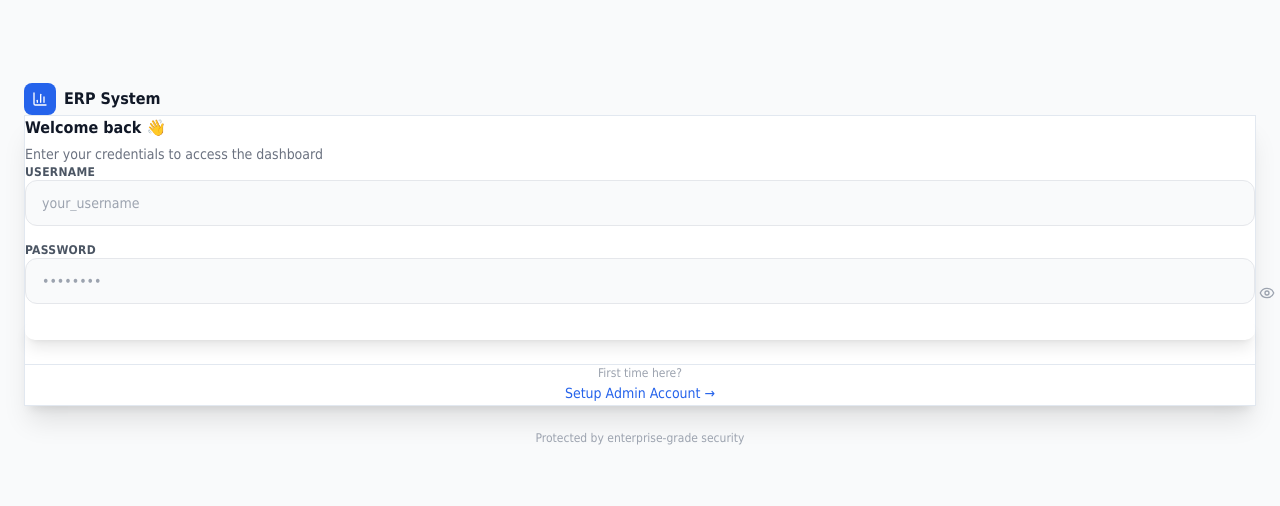
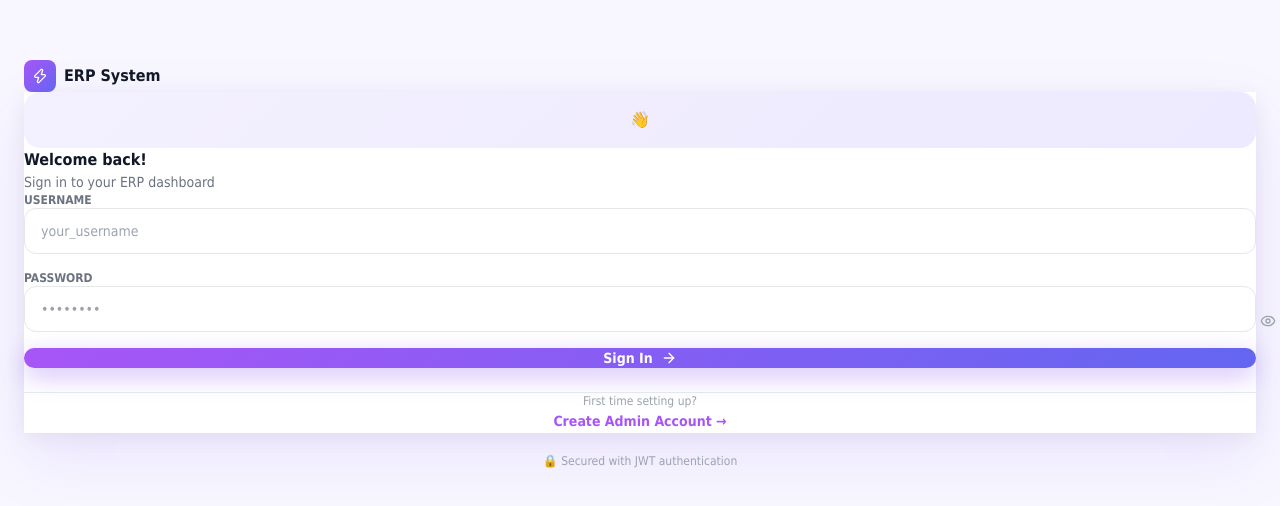
Before and after one commit to Ramesh-Raoufi/erp-next, a Next.js app: page /login in a window 1280 px wide. Shown: the part 136-642 px from the top of the page. Built offline with nearby package versions, Linux system fonts and the light colour scheme; a web font is replaced by a local one.

Commit message:
feat: premium login page - deep purple/indigo theme, grid pattern, glow orbs, animated dots

```diff
--- a/page-components/LoginPage.tsx
+++ b/page-components/LoginPage.tsx
@@ -1,7 +1,7 @@
 "use client";
 import { useEffect, useState } from "react";
 import { useRouter } from "next/navigation";
-import { Eye, EyeOff, Package, TrendingUp, Truck, BarChart3, Shield, ArrowRight, ChevronLeft } from "lucide-react";
+import { Eye, EyeOff, Package, TrendingUp, Truck, BarChart3, ArrowRight, ChevronLeft, Zap } from "lucide-react";
 import { useAuth } from "@/lib/auth";
 
 const FEATURES = [
@@ -29,7 +29,6 @@ export function LoginPage() {
     if (token) router.replace("/app/dashboard");
   }, [router, token]);
 
-  // Auto-cycle features
   useEffect(() => {
     const t = setInterval(() => setActiveFeature((i) => (i + 1) % FEATURES.length), 3000);
     return () => clearInterval(t);
@@ -50,47 +49,55 @@ export function LoginPage() {
     }
   }
 
+  const inputCls = "w-full rounded-xl border border-gray-200 px-4 py-3 text-sm text-gray-900 placeholder-gray-400 focus:outline-none focus:ring-2 focus:ring-violet-500 focus:border-transparent transition-all bg-white";
+
   return (
-    <div className="min-h-screen flex bg-white">
+    <div className="min-h-screen flex">
 
-      {/* ─── LEFT PANEL ─── */}
-      <div className="hidden lg:flex lg:w-[55%] relative overflow-hidden bg-gradient-to-br from-slate-900 via-blue-950 to-slate-900">
+      {/* ── LEFT PANEL ── */}
+      <div className="hidden lg:flex lg:w-1/2 relative overflow-hidden" style={{ background: "linear-gradient(135deg, #0f0c29, #302b63, #24243e)" }}>
 
-        {/* Decorative circles */}
-        <div className="absolute -top-32 -left-32 w-96 h-96 bg-blue-500/10 rounded-full blur-3xl" />
-        <div className="absolute -bottom-32 -right-32 w-96 h-96 bg-indigo-500/10 rounded-full blur-3xl" />
-        <div className="absolute top-1/2 left-1/2 -translate-x-1/2 -translate-y-1/2 w-[600px] h-[600px] bg-blue-600/5 rounded-full" />
+        {/* Glowing orbs */}
+        <div className="absolute top-20 left-10 w-72 h-72 rounded-full opacity-20" style={{ background: "radial-gradient(circle, #a855f7, transparent)" }} />
+        <div className="absolute bottom-20 right-10 w-96 h-96 rounded-full opacity-15" style={{ background: "radial-gradient(circle, #6366f1, transparent)" }} />
+        <div className="absolute top-1/2 left-1/2 -translate-x-1/2 -translate-y-1/2 w-[500px] h-[500px] rounded-full opacity-10" style={{ background: "radial-gradient(circle, #8b5cf6, transparent)" }} />
+
+        {/* Grid pattern overlay */}
+        <div className="absolute inset-0 opacity-5" style={{
+          backgroundImage: "linear-gradient(rgba(255,255,255,0.1) 1px, transparent 1px), linear-gradient(90deg, rgba(255,255,255,0.1) 1px, transparent 1px)",
+          backgroundSize: "40px 40px"
+        }} />
 
         <div className="relative z-10 flex flex-col justify-between p-14 w-full">
 
           {/* Logo */}
           <div className="flex items-center gap-3">
-            <div className="w-10 h-10 bg-gradient-to-br from-blue-400 to-blue-600 rounded-xl flex items-center justify-center shadow-lg shadow-blue-500/30">
-              <BarChart3 className="h-5 w-5 text-white" />
+            <div className="w-10 h-10 rounded-xl flex items-center justify-center" style={{ background: "linear-gradient(135deg, #a855f7, #6366f1)" }}>
+              <Zap className="h-5 w-5 text-white" />
             </div>
             <span className="text-white font-bold text-xl tracking-tight">ERP System</span>
           </div>
 
-          {/* Main content */}
+          {/* Hero text */}
           <div className="space-y-10">
             <div>
-              <div className="inline-flex items-center gap-2 bg-blue-500/20 border border-blue-400/30 rounded-full px-4 py-1.5 mb-6">
+              <div className="inline-flex items-center gap-2 rounded-full px-4 py-1.5 mb-6 border border-purple-400/30" style={{ background: "rgba(168,85,247,0.15)" }}>
                 <span className="w-2 h-2 bg-green-400 rounded-full animate-pulse" />
-                <span className="text-blue-200 text-xs font-medium">All systems operational</span>
+                <span className="text-purple-200 text-xs font-medium">All systems operational</span>
               </div>
-              <h1 className="text-5xl font-bold text-white leading-tight tracking-tight">
-                Run your business<br />
-                <span className="text-transparent bg-clip-text bg-gradient-to-r from-blue-400 to-cyan-400">
-                  with confidence
+              <h1 className="text-5xl font-extrabold text-white leading-tight tracking-tight">
+                Business at<br />
+                <span style={{ background: "linear-gradient(90deg, #a855f7, #6366f1, #06b6d4)", WebkitBackgroundClip: "text", WebkitTextFillColor: "transparent" }}>
+                  full speed
                 </span>
               </h1>
-              <p className="mt-5 text-blue-200/80 text-lg leading-relaxed max-w-md">
-                The complete ERP solution for logistics, finance, and inventory — all in one place.
+              <p className="mt-5 text-purple-200/70 text-base leading-relaxed max-w-sm">
+                The complete ERP for logistics, finance, and inventory — all in one powerful platform.
               </p>
             </div>
 
-            {/* Feature cards */}
-            <div className="space-y-3">
+            {/* Animated features */}
+            <div className="space-y-2">
               {FEATURES.map((feat, i) => {
                 const Icon = feat.icon;
                 const isActive = i === activeFeature;
@@ -99,53 +106,66 @@ export function LoginPage() {
                     key={feat.title}
                     type="button"
                     onClick={() => setActiveFeature(i)}
-                    className={`w-full flex items-center gap-4 p-4 rounded-2xl transition-all duration-300 text-left ${
-                      isActive
-                        ? "bg-white/10 border border-white/20 shadow-lg"
-                        : "hover:bg-white/5 border border-transparent"
+                    className={`w-full flex items-center gap-4 p-4 rounded-2xl text-left transition-all duration-500 ${
+                      isActive ? "border border-purple-400/40" : "border border-transparent hover:border-white/10"
                     }`}
+                    style={isActive ? { background: "rgba(168,85,247,0.2)" } : { background: "rgba(255,255,255,0.03)" }}
                   >
-                    <div className={`w-10 h-10 rounded-xl flex items-center justify-center shrink-0 transition-all ${
-                      isActive ? "bg-blue-500 shadow-lg shadow-blue-500/40" : "bg-white/10"
-                    }`}>
-                      <Icon className={`h-5 w-5 ${isActive ? "text-white" : "text-blue-300"}`} />
+                    <div className={`w-10 h-10 rounded-xl flex items-center justify-center shrink-0 transition-all`}
+                      style={isActive
+                        ? { background: "linear-gradient(135deg, #a855f7, #6366f1)" }
+                        : { background: "rgba(255,255,255,0.08)" }
+                      }
+                    >
+                      <Icon className="h-5 w-5 text-white" />
                     </div>
-                    <div>
-                      <p className={`font-semibold text-sm ${isActive ? "text-white" : "text-blue-200"}`}>{feat.title}</p>
-                      <p className={`text-xs mt-0.5 ${isActive ? "text-blue-200" : "text-blue-400"}`}>{feat.desc}</p>
+                    <div className="flex-1">
+                      <p className={`font-semibold text-sm ${isActive ? "text-white" : "text-purple-200"}`}>{feat.title}</p>
+                      <p className={`text-xs mt-0.5 ${isActive ? "text-purple-200" : "text-purple-400"}`}>{feat.desc}</p>
                     </div>
-                    {isActive && <ArrowRight className="h-4 w-4 text-blue-300 ml-auto shrink-0" />}
+                    {isActive && (
+                      <div className="w-1.5 h-8 rounded-full shrink-0" style={{ background: "linear-gradient(180deg, #a855f7, #6366f1)" }} />
+                    )}
                   </button>
                 );
               })}
             </div>
+
+            {/* Progress dots */}
+            <div className="flex items-center gap-2">
+              {FEATURES.map((_, i) => (
+                <button
+                  key={i}
+                  type="button"
+                  onClick={() => setActiveFeature(i)}
+                  className="h-1.5 rounded-full transition-all duration-300"
+                  style={{
+                    width: i === activeFeature ? "24px" : "6px",
+                    background: i === activeFeature ? "#a855f7" : "rgba(255,255,255,0.2)"
+                  }}
+                />
+              ))}
+            </div>
           </div>
 
-          {/* Footer */}
-          <div className="flex items-center justify-between">
-            <p className="text-blue-400/60 text-xs">© {new Date().getFullYear()} ERP System</p>
-            <div className="flex items-center gap-1.5">
-              <Shield className="h-3.5 w-3.5 text-blue-400/60" />
-              <span className="text-blue-400/60 text-xs">Secured & Encrypted</span>
-            </div>
-          </div>
+          <p className="text-purple-400/50 text-xs">© {new Date().getFullYear()} ERP System · All rights reserved</p>
         </div>
       </div>
 
-      {/* ─── RIGHT PANEL ─── */}
-      <div className="flex-1 flex items-center justify-center p-6 lg:p-12 bg-gray-50">
-        <div className="w-full max-w-[400px]">
+      {/* ── RIGHT PANEL ── */}
+      <div className="flex-1 flex items-center justify-center p-6 lg:p-12" style={{ background: "#f8f7ff" }}>
+        <div className="w-full max-w-[420px]">
 
           {/* Mobile logo */}
           <div className="lg:hidden flex items-center gap-2 mb-10">
-            <div className="w-8 h-8 bg-blue-600 rounded-lg flex items-center justify-center">
-              <BarChart3 className="h-4 w-4 text-white" />
+            <div className="w-8 h-8 rounded-lg flex items-center justify-center" style={{ background: "linear-gradient(135deg, #a855f7, #6366f1)" }}>
+              <Zap className="h-4 w-4 text-white" />
             </div>
             <span className="font-bold text-gray-900">ERP System</span>
           </div>
 
           {/* Card */}
-          <div className="bg-white rounded-3xl shadow-xl shadow-gray-200/60 border border-gray-100 p-8">
+          <div className="bg-white rounded-3xl p-8 shadow-2xl" style={{ boxShadow: "0 25px 60px rgba(139, 92, 246, 0.12), 0 4px 20px rgba(0,0,0,0.06)" }}>
 
             {/* Header */}
             <div className="mb-8">
@@ -153,72 +173,53 @@ export function LoginPage() {
                 <button
                   type="button"
                   onClick={() => { setMode("login"); setError(null); }}
-                  className="flex items-center gap-1 text-sm text-gray-400 hover:text-gray-600 mb-4 transition-colors"
+                  className="flex items-center gap-1 text-sm text-gray-400 hover:text-gray-600 mb-5 transition-colors"
                 >
-                  <ChevronLeft className="h-4 w-4" /> Back to sign in
+                  <ChevronLeft className="h-4 w-4" /> Back
                 </button>
               )}
+              <div className="w-14 h-14 rounded-2xl flex items-center justify-center mb-5" style={{ background: "linear-gradient(135deg, #f3f0ff, #ede9fe)" }}>
+                <span className="text-2xl">{mode === "login" ? "👋" : "🚀"}</span>
+              </div>
               <h2 className="text-2xl font-bold text-gray-900">
-                {mode === "login" ? "Welcome back 👋" : "Setup your account"}
+                {mode === "login" ? "Welcome back!" : "Get started"}
               </h2>
-              <p className="text-sm text-gray-500 mt-1">
-                {mode === "login"
-                  ? "Enter your credentials to access the dashboard"
-                  : "Create the first admin account for your ERP"}
+              <p className="text-sm text-gray-500 mt-1.5">
+                {mode === "login" ? "Sign in to your ERP dashboard" : "Create the first admin account"}
               </p>
             </div>
 
             {/* Error */}
             {error && (
-              <div className="mb-5 rounded-xl bg-red-50 border border-red-100 px-4 py-3 text-sm text-red-600 flex items-center gap-2">
-                <span className="text-lg">⚠️</span>
-                <span>{error}</span>
+              <div className="mb-5 rounded-xl px-4 py-3 text-sm flex items-center gap-2" style={{ background: "#fff1f2", border: "1px solid #fecdd3", color: "#e11d48" }}>
+                <span>⚠️</span> {error}
               </div>
             )}
 
             <form onSubmit={onSubmit} className="space-y-4">
-
               {mode === "bootstrap" && (
                 <>
                   <div className="grid grid-cols-2 gap-3">
                     <div>
-                      <label className="block text-xs font-semibold text-gray-600 mb-1.5 uppercase tracking-wide">First Name</label>
-                      <input
-                        className="w-full rounded-xl border border-gray-200 bg-gray-50 px-4 py-3 text-sm text-gray-900 placeholder-gray-400 focus:outline-none focus:ring-2 focus:ring-blue-500 focus:bg-white focus:border-transparent transition-all"
-                        placeholder="Ahmad"
-                        value={name}
-                        onChange={(e) => setName(e.target.value)}
-                        required
-                      />
+                      <label className="block text-xs font-bold text-gray-500 mb-1.5 uppercase tracking-wider">First Name</label>
+                      <input className={inputCls} placeholder="Ahmad" value={name} onChange={(e) => setName(e.target.value)} required />
                     </div>
                     <div>
-                      <label className="block text-xs font-semibold text-gray-600 mb-1.5 uppercase tracking-wide">Last Name</label>
-                      <input
-                        className="w-full rounded-xl border border-gray-200 bg-gray-50 px-4 py-3 text-sm text-gray-900 placeholder-gray-400 focus:outline-none focus:ring-2 focus:ring-blue-500 focus:bg-white focus:border-transparent transition-all"
-                        placeholder="Raoufi"
-                        value={lastName}
-                        onChange={(e) => setLastName(e.target.value)}
-                      />
+                      <label className="block text-xs font-bold text-gray-500 mb-1.5 uppercase tracking-wider">Last Name</label>
+                      <input className={inputCls} placeholder="Raoufi" value={lastName} onChange={(e) => setLastName(e.target.value)} />
                     </div>
                   </div>
                   <div>
-                    <label className="block text-xs font-semibold text-gray-600 mb-1.5 uppercase tracking-wide">Email</label>
-                    <input
-                      type="email"
-                      className="w-full rounded-xl border border-gray-200 bg-gray-50 px-4 py-3 text-sm text-gray-900 placeholder-gray-400 focus:outline-none focus:ring-2 focus:ring-blue-500 focus:bg-white focus:border-transparent transition-all"
-                      placeholder="admin@company.com"
-                      value={email}
-                      onChange={(e) => setEmail(e.target.value)}
-                      required
-                    />
+                    <label className="block text-xs font-bold text-gray-500 mb-1.5 uppercase tracking-wider">Email</label>
+                    <input type="email" className={inputCls} placeholder="admin@company.com" value={email} onChange={(e) => setEmail(e.target.value)} required />
                   </div>
                 </>
               )}
 
               <div>
-                <label className="block text-xs font-semibold text-gray-600 mb-1.5 uppercase tracking-wide">Username</label>
+                <label className="block text-xs font-bold text-gray-500 mb-1.5 uppercase tracking-wider">Username</label>
                 <input
-                  className="w-full rounded-xl border border-gray-200 bg-gray-50 px-4 py-3 text-sm text-gray-900 placeholder-gray-400 focus:outline-none focus:ring-2 focus:ring-blue-500 focus:bg-white focus:border-transparent transition-all"
+                  className={inputCls}
                   placeholder="your_username"
                   value={mode === "login" ? loginUsername : username}
                   onChange={(e) => mode === "login" ? setLoginUsername(e.target.value) : setUsername(e.target.value)}
@@ -228,11 +229,11 @@ export function LoginPage() {
               </div>
 
               <div>
-                <label className="block text-xs font-semibold text-gray-600 mb-1.5 uppercase tracking-wide">Password</label>
+                <label className="block text-xs font-bold text-gray-500 mb-1.5 uppercase tracking-wider">Password</label>
                 <div className="relative">
                   <input
                     type={showPassword ? "text" : "password"}
-                    className="w-full rounded-xl border border-gray-200 bg-gray-50 px-4 py-3 pr-12 text-sm text-gray-900 placeholder-gray-400 focus:outline-none focus:ring-2 focus:ring-blue-500 focus:bg-white focus:border-transparent transition-all"
+                    className={inputCls + " pr-12"}
                     placeholder="••••••••"
                     value={password}
                     onChange={(e) => setPassword(e.target.value)}
@@ -242,7 +243,7 @@ export function LoginPage() {
                   <button
                     type="button"
                     onClick={() => setShowPassword((p) => !p)}
-                    className="absolute right-3.5 top-1/2 -translate-y-1/2 text-gray-400 hover:text-gray-600 transition-colors p-1 rounded-lg hover:bg-gray-100"
+                    className="absolute right-3.5 top-1/2 -translate-y-1/2 text-gray-400 hover:text-gray-600 p-1 rounded-lg hover:bg-gray-100 transition-colors"
                     tabIndex={-1}
                   >
                     {showPassword ? <EyeOff className="h-4 w-4" /> : <Eye className="h-4 w-4" />}
@@ -253,7 +254,8 @@ export function LoginPage() {
               <button
                 type="submit"
                 disabled={loading}
-                className="w-full mt-2 rounded-xl bg-gradient-to-r from-blue-600 to-blue-700 hover:from-blue-700 hover:to-blue-800 text-white font-semibold py-3.5 text-sm transition-all shadow-lg shadow-blue-500/30 hover:shadow-blue-500/40 disabled:opacity-60 flex items-center justify-center gap-2"
+                className="w-full mt-2 rounded-xl text-white font-bold py-3.5 text-sm transition-all flex items-center justify-center gap-2 disabled:opacity-60"
+                style={{ background: "linear-gradient(135deg, #a855f7, #6366f1)", boxShadow: "0 8px 24px rgba(139,92,246,0.4)" }}
               >
                 {loading ? (
                   <>
@@ -265,7 +267,7 @@ export function LoginPage() {
                   </>
                 ) : (
                   <>
-                    {mode === "login" ? "Sign In" : "Create Admin Account"}
+                    {mode === "login" ? "Sign In" : "Create Account"}
                     <ArrowRight className="h-4 w-4" />
                   </>
                 )}
@@ -273,23 +275,21 @@ export function LoginPage() {
             </form>
 
             {mode === "login" && (
-              <div className="mt-6 pt-6 border-t border-gray-100 text-center">
-                <p className="text-xs text-gray-400 mb-2">First time here?</p>
+              <div className="mt-6 pt-5 border-t border-gray-100 text-center">
+                <p className="text-xs text-gray-400 mb-2">First time setting up?</p>
                 <button
                   type="button"
                   onClick={() => { setMode("bootstrap"); setError(null); }}
-                  className="text-sm font-medium text-blue-600 hover:text-blue-700 transition-colors"
+                  className="text-sm font-semibold transition-colors"
+                  style={{ color: "#a855f7" }}
                 >
-                  Setup Admin Account →
+                  Create Admin Account →
                 </button>
               </div>
             )}
           </div>
 
-          {/* Bottom note */}
-          <p className="text-center text-xs text-gray-400 mt-6">
-            Protected by enterprise-grade security
-          </p>
+          <p className="text-center text-xs text-gray-400 mt-5">🔒 Secured with JWT authentication</p>
         </div>
       </div>
     </div>
```
